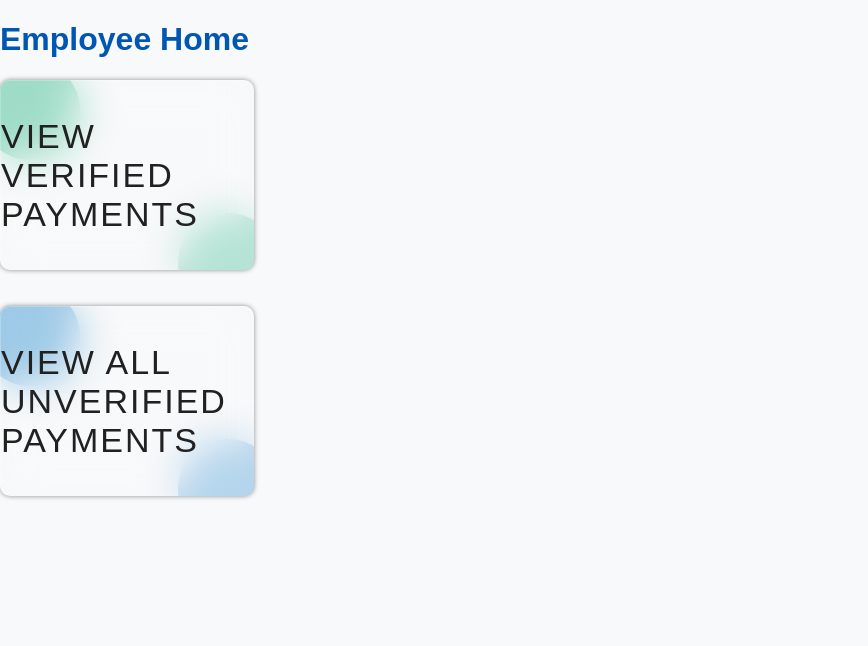
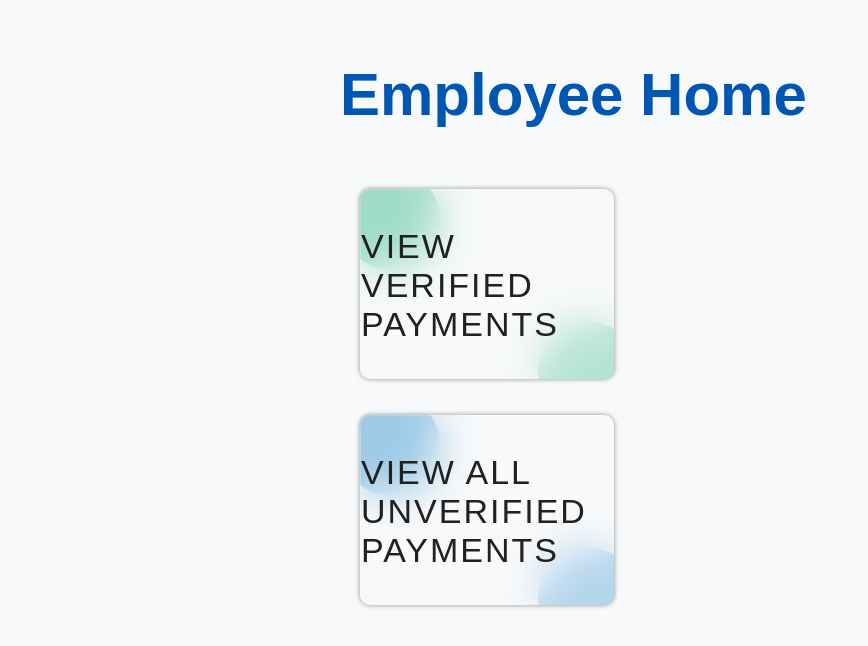
Before and after one commit to GabbiJ/APDS7311_ReactWebsite, a React (Create React App) app in the folder frontend/: page /employee-home in a window 1280 px wide. Shown: the top 646 px of the page, without its empty margins (0-868 px from the left). Built offline with nearby package versions, Linux system fonts and the light colour scheme; sample sign-in values are in the browser's storage.

Commit message:
made adjustments to employee home page, navigation for it works

```diff
--- a/frontend/src/App.js
+++ b/frontend/src/App.js
@@ -5,6 +5,8 @@ import Register from './components/Register';
 import LoginEmp from './components/LoginEmp';
 import EmployeeHome from './components/HomeEmp';
 import GreetingPage from './components/GreetingPage';
+import ViewPayments from './components/ViewPayments';
+import ViewVerifiedPayments from './components/ViewVerifiedPayments';
 import './App.css'
 
 // Function to check if the user is authenticated
@@ -17,6 +19,8 @@ function App() {
                 <Route path="/register" element={<Register />} />
                 <Route path="/employee-login" element={<LoginEmp />} />
                 <Route path="/greeting-page" element={<GreetingPage />} />
+                <Route path="/view-payments" element={<ViewPayments />} />
+                <Route path="/view-verified-payments" element={<ViewVerifiedPayments />} />
                 <Route
                     path="/employee-home"
                     element={isAuthenticated() ? <EmployeeHome /> : <Navigate to="/employee-login" />}
--- a/frontend/src/HomeEmp.css
+++ b/frontend/src/HomeEmp.css
@@ -140,3 +140,7 @@
     left: -10px;
     transform: scale(1.2);
   }
+
+  .heading {
+    font-size: 60px;
+  }
--- a/frontend/src/components/HomeEmp.js
+++ b/frontend/src/components/HomeEmp.js
@@ -16,16 +16,18 @@ function EmployeeHome() {
     }, [jwtToken, navigate]);
 
     return (
-        <div>
-            <h1>Employee Home</h1>
-            <div className="anim-container">
-                <div className="anim-card" onClick={() => navigate('/view-verified-payments')}>View Verified Payments</div>
+        <div className="container">
+            <h1 className="heading">Employee Home</h1>
+            <div className="container">
+                <div className="anim-container">
+                    <div className="anim-card" onClick={() => navigate('/view-verified-payments')}>View Verified Payments</div>
 
-            </div>
-            <br/>
-            <br/>
-            <div className="anim-container-blue">
-                <div className="anim-card-blue" onClick={() => navigate('/view-payments')}>View All Unverified Payments</div>
+                </div>
+                <br />
+                <br />
+                <div className="anim-container-blue">
+                    <div className="anim-card-blue" onClick={() => navigate('/view-payments')}>View All Unverified Payments</div>
+                </div>
             </div>
         </div>
     );
--- a/frontend/src/components/ViewPayments.js
+++ b/frontend/src/components/ViewPayments.js
@@ -1,7 +1,7 @@
-// src/components/PaymentsList.js
+//viewing unverified payments
 import React, { useEffect, useState } from 'react';
 
-function PaymentsList() {
+function ViewPayments() {
     const [payments, setPayments] = useState([]);
     const [error, setError] = useState(null);
 
@@ -12,7 +12,7 @@ function PaymentsList() {
         // Fetch payments list from API
         const fetchPayments = async () => {
             try {
-                const response = await fetch('https://localhost:443/api/employee/verified-payments', {
+                const response = await fetch('/api/employee/payments', {
                     method: 'GET',
                     headers: {
                         'Authorization': `Bearer ${jwtToken}`,
@@ -36,7 +36,7 @@ function PaymentsList() {
 
     return (
         <div>
-            <h2>Verified Payments</h2>
+            <h2>Unverified Payments</h2>
             {error ? (
                 <p style={{ color: 'red' }}>Error: {error}</p>
             ) : (
@@ -59,4 +59,4 @@ function PaymentsList() {
     );
 }
 
-export default PaymentsList;
+export default ViewPayments;
--- /dev/null
+++ b/frontend/src/components/ViewVerifiedPayments.js
@@ -0,0 +1,16 @@
+//viewing all verified payments
+
+import React, { useEffect, useState } from 'react';
+
+function ViewVerifiedPayments()
+{
+
+    return (
+        <div>
+            <h2>Verified Payments</h2>
+
+        </div>
+    );
+}
+
+export default ViewVerifiedPayments;
```
